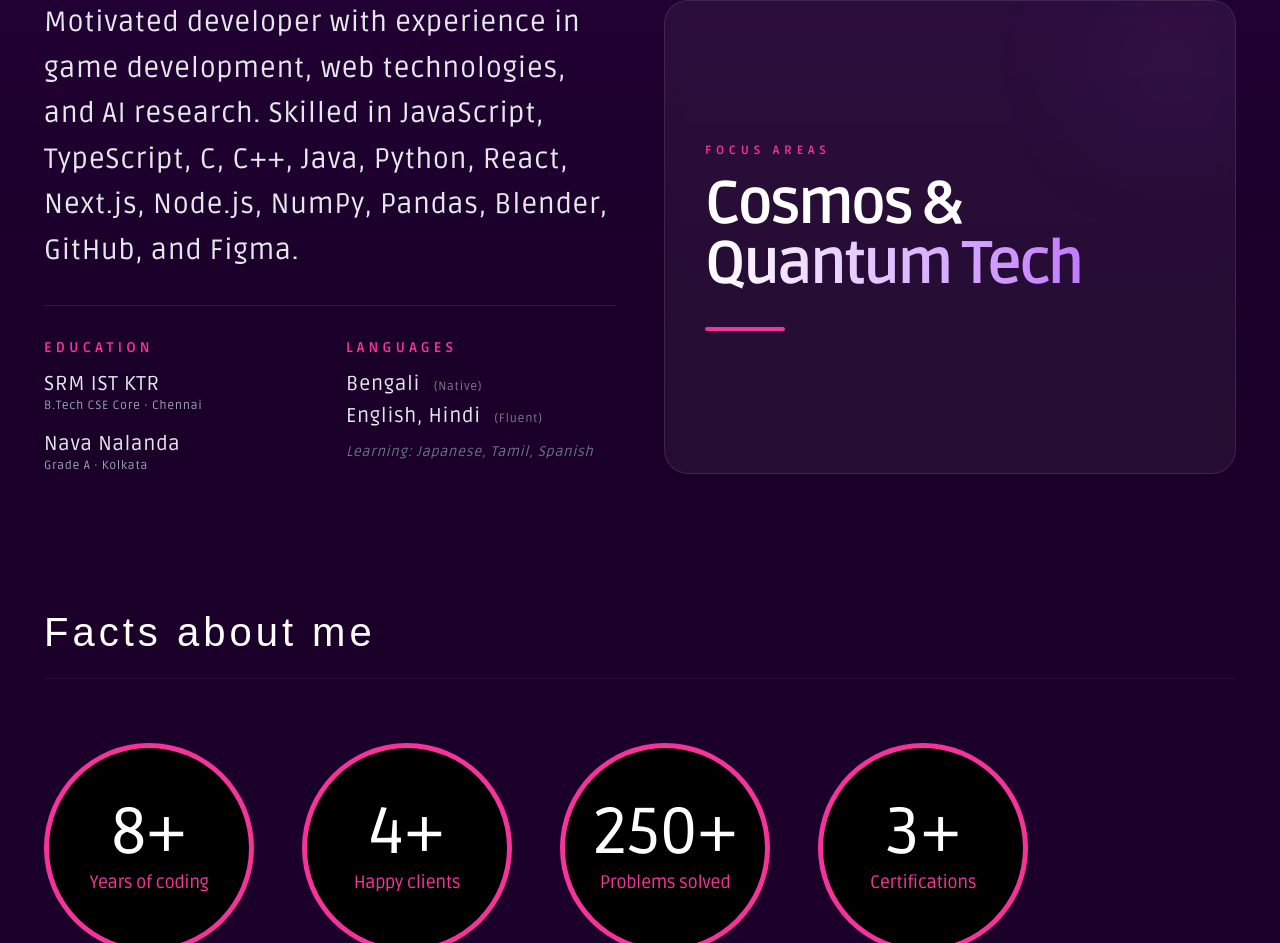
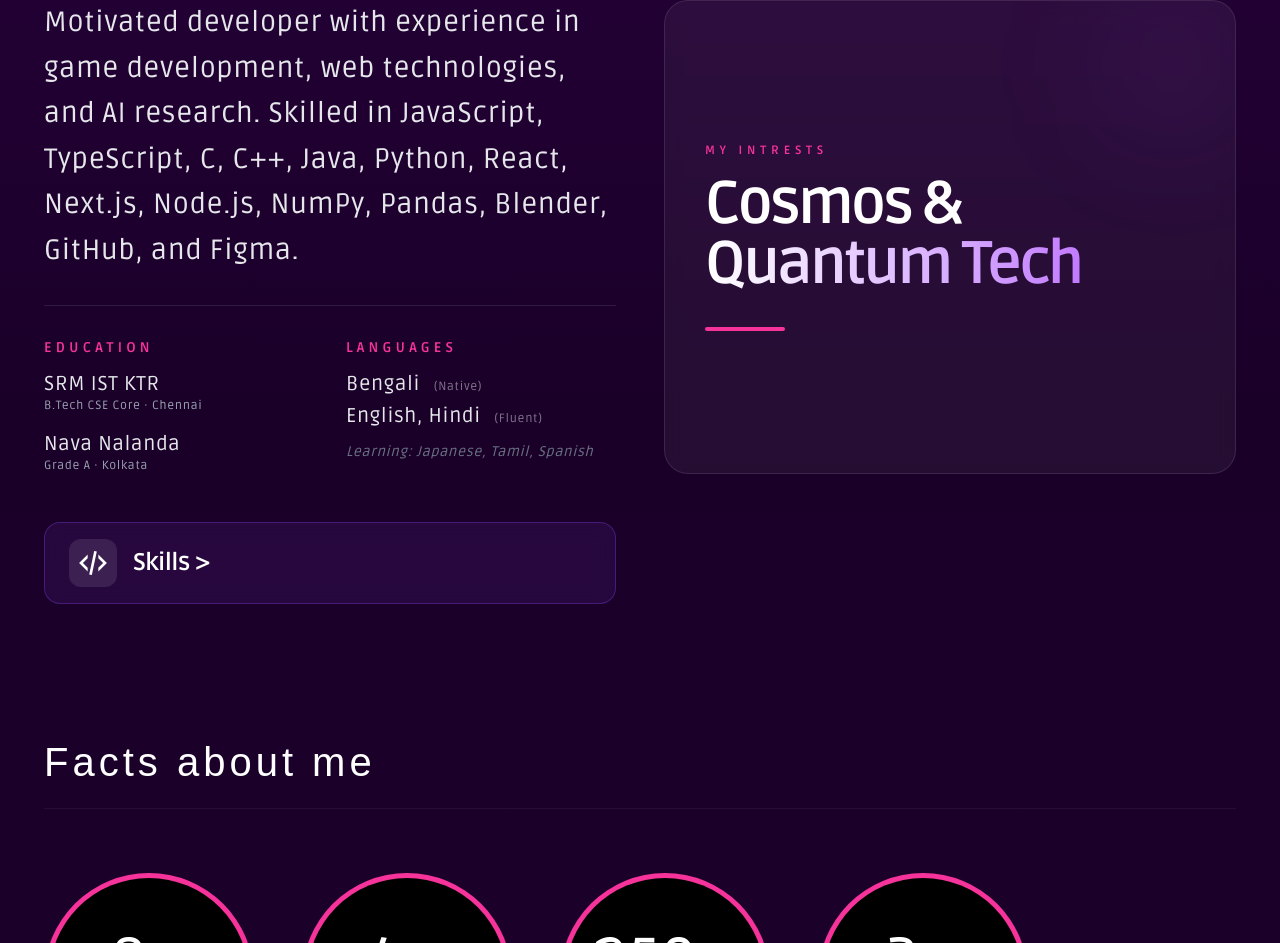
Before and after one commit to Cyberbee-pro/About-me, a Next.js app: page / in a window 1280 px wide. Shown: the part 932-1875 px from the top of the page. Built offline with nearby package versions, Linux system fonts and the light colour scheme; a web font is replaced by a local one.

Commit message:
New updates done

```diff
--- a/app/Contact_me/page.tsx
+++ b/app/Contact_me/page.tsx
@@ -65,7 +65,7 @@ const Content = () => {
 /* =====================
   CONTACT BUTTON
 ===================== */
-const ContactButton = ({
+export const ContactButton = ({
   icon,
   text,
   link,
--- a/app/page.tsx
+++ b/app/page.tsx
@@ -4,6 +4,7 @@ import Image from "next/image";
 import Link from "next/link";
 import Navbar from "@/app/Navigation/NavBar";
 import Footer from "@/app/Navigation/Footer";
+import { ContactButton } from "@/app/Contact_me/page";
 
 export default function Home() {
   return (
@@ -125,13 +126,16 @@ const Content = () => {
         {/* Interests Card */}
         <div className="flex flex-col justify-center bg-white/5 p-10 rounded-3xl border border-white/10 backdrop-blur-sm relative overflow-hidden group">
           <div className="absolute top-0 right-0 w-32 h-32 bg-purple-500/10 blur-3xl rounded-full"></div>
-          <p className="text-pink-500 font-bold tracking-[0.4em] uppercase text-xs mb-4">Focus Areas</p>
+          <p className="text-pink-500 font-bold tracking-[0.4em] uppercase text-xs mb-4">My Intrests</p>
           <p className="text-4xl md:text-6xl font-bold tracking-tighter mb-8 leading-none">
             Cosmos & <br />
-            <span className="text-transparent bg-clip-text bg-gradient-to-r from-white to-purple-400">Quantum Tech</span>
+            <span className="text-transparent bg-clip-text bg-linear-to-r from-white to-purple-400">Quantum Tech</span>
           </p>
           <div className="h-1 w-20 bg-pink-500 rounded-full group-hover:w-32 transition-all duration-500"></div>
         </div>
+        {/* <div className="p-5 w-30 bg-purple-500 mt-4 rounded-full shadow-[0_0_15px_rgba(168,85,247,0.5)]">Skills {'>'}</div> */}
+        <ContactButton icon="/code.svg" text="Skills >" link="/Skills" />
+
       </section>
 
       {/* FACTS SECTION */}
```
Also changed, not shown: 2 other files (tests, documents, lock files or other folders).
